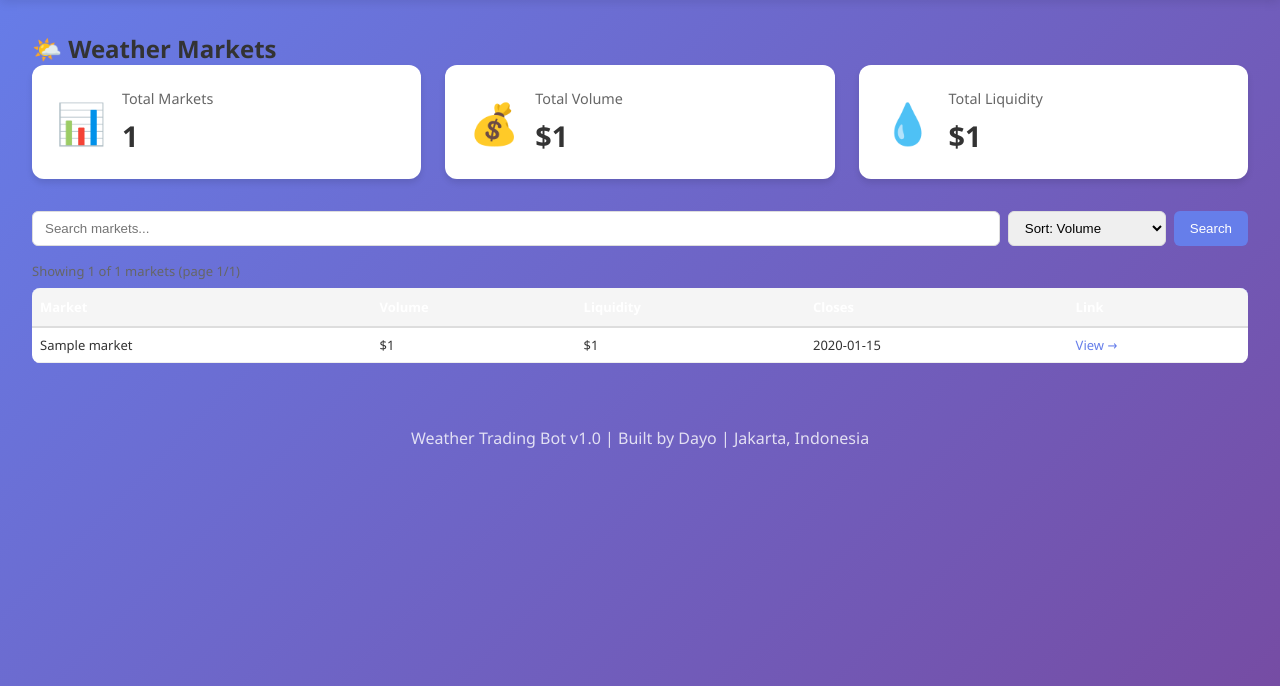
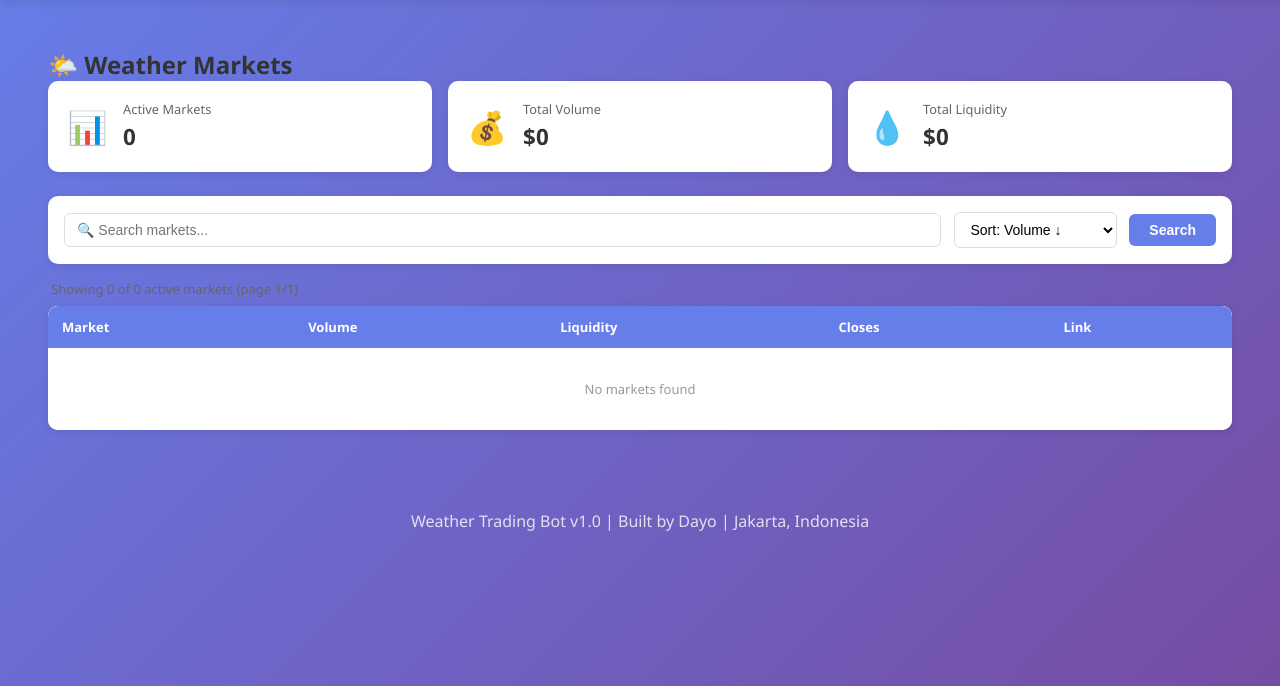
Before and after one commit to dayokun48/polymarket-weather-bot, a Flask app: page /markets in a window 1280 px wide. Shown: the part 65-751 px from the top of the page. Run offline with Flask 3, Linux system fonts and the light colour scheme; tables that the repository leaves empty hold one stand-in row (values such as "Sample post"); parts of the project's set-up code (start-up, migrations or seed data) failed here and were passed over.

Commit message:
fix: markets page - better table styling, filter past markets
- Header tabel sekarang terlihat (background ungu, teks putih)
- Filter market yang sudah expired (end_date > now)
- Badge merah untuk market < 24h, kuning untuk < 3 hari
- Pass 'now' ke template untuk kalkulasi days_left

```diff
--- a/routes/markets.py
+++ b/routes/markets.py
@@ -1,8 +1,8 @@
 """
-Markets Route
+Markets Route - filter past markets, pass now to template
 """
 from flask import Blueprint, render_template, request
-from datetime import datetime
+from datetime import datetime, timezone
 import pymysql
 import config
 
@@ -22,11 +22,12 @@ def _get_conn():
 
 @markets_bp.route('/markets')
 def list_markets():
-    search    = request.args.get('search', '')
-    sort      = request.args.get('sort', 'volume')
-    page      = int(request.args.get('page', 1))
-    per_page  = 50
-    offset    = (page - 1) * per_page
+    search   = request.args.get('search', '')
+    sort     = request.args.get('sort', 'volume')
+    page     = int(request.args.get('page', 1))
+    per_page = 50
+    offset   = (page - 1) * per_page
+    now      = datetime.now(timezone.utc)
 
     markets   = []
     total     = 0
@@ -38,14 +39,14 @@ def list_markets():
         with conn:
             with conn.cursor() as cur:
 
-                # Build WHERE clause
-                where = "WHERE 1=1"
-                args  = []
+                # Base WHERE — hanya tampilkan market yang belum expired
+                where = "WHERE (end_date IS NULL OR end_date > %s)"
+                args  = [now]
+
                 if search:
                     where += " AND question LIKE %s"
                     args.append(f"%{search}%")
 
-                # Sort options
                 order = {
                     "volume":    "volume DESC",
                     "liquidity": "liquidity DESC",
@@ -53,11 +54,9 @@ def list_markets():
                     "newest":    "first_seen DESC",
                 }.get(sort, "volume DESC")
 
-                # Total count
                 cur.execute(f"SELECT COUNT(*) as cnt FROM markets {where}", args)
                 total = cur.fetchone()["cnt"]
 
-                # Summary stats
                 cur.execute(f"""
                     SELECT SUM(volume) as tv, SUM(liquidity) as tl
                     FROM markets {where}
@@ -66,10 +65,8 @@ def list_markets():
                 total_vol = float(row["tv"] or 0)
                 total_liq = float(row["tl"] or 0)
 
-                # Paginated results
                 cur.execute(f"""
-                    SELECT id, question, category, end_date,
-                           volume, liquidity, url, last_checked
+                    SELECT id, question, end_date, volume, liquidity, url
                     FROM markets
                     {where}
                     ORDER BY {order}
@@ -93,4 +90,5 @@ def list_markets():
         total_vol   = total_vol,
         total_liq   = total_liq,
         per_page    = per_page,
+        now         = now,
     )
--- a/templates/markets.html
+++ b/templates/markets.html
@@ -1,104 +1,143 @@
 {% extends "base.html" %}
 {% block title %}Markets - Weather Trading Bot{% endblock %}
 {% block content %}
+<style>
+.markets-page { padding: 1rem; }
+.stats-grid { display: grid; grid-template-columns: repeat(3, 1fr); gap: 1rem; margin-bottom: 1.5rem; }
+.stat-card { background: white; border-radius: 10px; padding: 1.2rem; box-shadow: 0 2px 8px rgba(0,0,0,0.08); display: flex; align-items: center; gap: 1rem; }
+.stat-icon { font-size: 2rem; }
+.stat-label { font-size: 0.8rem; color: #666; margin-bottom: 0.2rem; }
+.stat-value { font-size: 1.4rem; font-weight: 700; color: #333; }
+.filter-bar { background: white; border-radius: 10px; padding: 1rem; box-shadow: 0 2px 8px rgba(0,0,0,0.08); margin-bottom: 1rem; display: flex; gap: 0.8rem; flex-wrap: wrap; align-items: center; }
+.filter-bar input { flex: 1; min-width: 200px; padding: 8px 12px; border: 1px solid #ddd; border-radius: 6px; font-size: 14px; }
+.filter-bar select { padding: 8px 12px; border: 1px solid #ddd; border-radius: 6px; font-size: 14px; background: white; }
+.filter-bar button { padding: 8px 20px; background: #667eea; color: white; border: none; border-radius: 6px; cursor: pointer; font-size: 14px; font-weight: 600; }
+.filter-bar button:hover { background: #5a6fd6; }
+.result-info { font-size: 13px; color: #666; margin-bottom: 0.5rem; padding: 0 0.2rem; }
+.markets-table-wrap { background: white; border-radius: 10px; box-shadow: 0 2px 8px rgba(0,0,0,0.08); overflow: hidden; }
+table { width: 100%; border-collapse: collapse; }
+thead { background: #667eea; }
+thead th { padding: 12px 14px; text-align: left; font-size: 13px; font-weight: 600; color: white; white-space: nowrap; }
+tbody tr { border-bottom: 1px solid #f0f0f0; transition: background 0.15s; }
+tbody tr:hover { background: #f8f9ff; }
+tbody tr:last-child { border-bottom: none; }
+tbody td { padding: 10px 14px; font-size: 13px; color: #333; }
+.td-market { max-width: 460px; line-height: 1.4; }
+.td-vol { white-space: nowrap; font-weight: 600; color: #333; }
+.td-liq { white-space: nowrap; color: #555; }
+.td-close { white-space: nowrap; color: #555; }
+.td-link a { color: #667eea; text-decoration: none; font-weight: 600; }
+.td-link a:hover { text-decoration: underline; }
+.badge-closing { background: #fff3cd; color: #856404; padding: 2px 7px; border-radius: 10px; font-size: 11px; font-weight: 600; }
+.badge-soon { background: #f8d7da; color: #842029; padding: 2px 7px; border-radius: 10px; font-size: 11px; font-weight: 600; }
+.pagination { display: flex; gap: 0.5rem; margin-top: 1rem; justify-content: center; padding-bottom: 1rem; }
+.pagination a { padding: 6px 14px; border: 1px solid #ddd; border-radius: 6px; text-decoration: none; color: #333; font-size: 13px; }
+.pagination a:hover { background: #f0f0f0; }
+.pagination .current { padding: 6px 14px; background: #667eea; color: white; border-radius: 6px; font-size: 13px; font-weight: 600; }
+</style>
+
 <div class="markets-page">
     <h2>🌤️ Weather Markets</h2>
 
     <div class="stats-grid">
         <div class="stat-card">
             <div class="stat-icon">📊</div>
-            <div class="stat-content">
-                <div class="stat-label">Total Markets</div>
+            <div>
+                <div class="stat-label">Active Markets</div>
                 <div class="stat-value">{{ total }}</div>
             </div>
         </div>
         <div class="stat-card">
             <div class="stat-icon">💰</div>
-            <div class="stat-content">
+            <div>
                 <div class="stat-label">Total Volume</div>
                 <div class="stat-value">${{ "{:,.0f}".format(total_vol) }}</div>
             </div>
         </div>
         <div class="stat-card">
             <div class="stat-icon">💧</div>
-            <div class="stat-content">
+            <div>
                 <div class="stat-label">Total Liquidity</div>
                 <div class="stat-value">${{ "{:,.0f}".format(total_liq) }}</div>
             </div>
         </div>
     </div>
 
-    <div class="filters" style="margin: 1rem 0; display:flex; gap:1rem; align-items:center; flex-wrap:wrap;">
-        <form method="get" style="display:flex; gap:0.5rem; flex-wrap:wrap; width:100%;">
-            <input type="text" name="search" value="{{ search }}"
-                   placeholder="Search markets..."
-                   style="flex:1; min-width:200px; padding:8px 12px; border:1px solid #ddd; border-radius:6px;">
-            <select name="sort" onchange="this.form.submit()"
-                    style="padding:8px 12px; border:1px solid #ddd; border-radius:6px;">
-                <option value="volume"    {% if sort=='volume'    %}selected{% endif %}>Sort: Volume</option>
-                <option value="liquidity" {% if sort=='liquidity' %}selected{% endif %}>Sort: Liquidity</option>
+    <div class="filter-bar">
+        <form method="get" style="display:contents;">
+            <input type="text" name="search" value="{{ search }}" placeholder="🔍 Search markets...">
+            <select name="sort" onchange="this.form.submit()">
+                <option value="volume"    {% if sort=='volume'    %}selected{% endif %}>Sort: Volume ↓</option>
+                <option value="liquidity" {% if sort=='liquidity' %}selected{% endif %}>Sort: Liquidity ↓</option>
                 <option value="end_date"  {% if sort=='end_date'  %}selected{% endif %}>Sort: Closing Soon</option>
                 <option value="newest"    {% if sort=='newest'    %}selected{% endif %}>Sort: Newest</option>
             </select>
-            <button type="submit" style="padding:8px 16px; background:#667eea; color:white; border:none; border-radius:6px; cursor:pointer;">
-                Search
-            </button>
+            <button type="submit">Search</button>
         </form>
     </div>
 
-    <div style="font-size:13px; color:#666; margin-bottom:0.5rem;">
-        Showing {{ markets|length }} of {{ total }} markets
+    <div class="result-info">
+        Showing {{ markets|length }} of {{ total }} active markets
         (page {{ page }}/{{ total_pages }})
     </div>
 
-    <table style="width:100%; border-collapse:collapse; font-size:13px;">
+    <div class="markets-table-wrap">
+        <table>
             <thead>
-            <tr style="background:#f5f5f5; text-align:left;">
-                <th style="padding:10px 8px; border-bottom:2px solid #ddd;">Market</th>
-                <th style="padding:10px 8px; border-bottom:2px solid #ddd; white-space:nowrap;">Volume</th>
-                <th style="padding:10px 8px; border-bottom:2px solid #ddd; white-space:nowrap;">Liquidity</th>
-                <th style="padding:10px 8px; border-bottom:2px solid #ddd; white-space:nowrap;">Closes</th>
-                <th style="padding:10px 8px; border-bottom:2px solid #ddd;">Link</th>
+                <tr>
+                    <th>Market</th>
+                    <th>Volume</th>
+                    <th>Liquidity</th>
+                    <th>Closes</th>
+                    <th>Link</th>
                 </tr>
             </thead>
             <tbody>
                 {% for m in markets %}
-            <tr style="border-bottom:1px solid #eee;">
-                <td style="padding:8px; max-width:500px;">
+                {% set days_left = ((m.end_date - now).total_seconds() / 86400) if m.end_date else 999 %}
+                <tr>
+                    <td class="td-market">
                         {{ (m.question or '')[:100] }}{% if (m.question or '')|length > 100 %}...{% endif %}
                     </td>
-                <td style="padding:8px; white-space:nowrap;">${{ "{:,.0f}".format(m.volume or 0) }}</td>
-                <td style="padding:8px; white-space:nowrap;">${{ "{:,.0f}".format(m.liquidity or 0) }}</td>
-                <td style="padding:8px; white-space:nowrap;">
-                    {% if m.end_date %}{{ m.end_date.strftime('%Y-%m-%d') }}{% else %}—{% endif %}
+                    <td class="td-vol">${{ "{:,.0f}".format(m.volume or 0) }}</td>
+                    <td class="td-liq">${{ "{:,.0f}".format(m.liquidity or 0) }}</td>
+                    <td class="td-close">
+                        {% if m.end_date %}
+                            {% if days_left < 1 %}
+                                <span class="badge-soon">< 24h</span>
+                            {% elif days_left < 3 %}
+                                <span class="badge-closing">{{ m.end_date.strftime('%b %d') }}</span>
+                            {% else %}
+                                {{ m.end_date.strftime('%b %d, %Y') }}
+                            {% endif %}
+                        {% else %}—{% endif %}
                     </td>
-                <td style="padding:8px;">
+                    <td class="td-link">
                         {% if m.url %}
-                    <a href="{{ m.url }}" target="_blank"
-                       style="color:#667eea; text-decoration:none;">View →</a>
+                        <a href="{{ m.url }}" target="_blank">View →</a>
                         {% endif %}
                     </td>
                 </tr>
                 {% endfor %}
+                {% if not markets %}
+                <tr>
+                    <td colspan="5" style="text-align:center; padding: 2rem; color:#999;">
+                        No markets found
+                    </td>
+                </tr>
+                {% endif %}
             </tbody>
         </table>
+    </div>
 
     {% if total_pages > 1 %}
-    <div style="display:flex; gap:0.5rem; margin-top:1rem; justify-content:center;">
+    <div class="pagination">
         {% if page > 1 %}
-        <a href="?page={{ page-1 }}&search={{ search }}&sort={{ sort }}"
-           style="padding:6px 12px; border:1px solid #ddd; border-radius:4px; text-decoration:none; color:#333;">
-            ← Prev
-        </a>
+        <a href="?page={{ page-1 }}&search={{ search }}&sort={{ sort }}">← Prev</a>
         {% endif %}
-        <span style="padding:6px 12px; background:#667eea; color:white; border-radius:4px;">
-            {{ page }} / {{ total_pages }}
-        </span>
+        <span class="current">{{ page }} / {{ total_pages }}</span>
         {% if page < total_pages %}
-        <a href="?page={{ page+1 }}&search={{ search }}&sort={{ sort }}"
-           style="padding:6px 12px; border:1px solid #ddd; border-radius:4px; text-decoration:none; color:#333;">
-            Next →
-        </a>
+        <a href="?page={{ page+1 }}&search={{ search }}&sort={{ sort }}">Next →</a>
         {% endif %}
     </div>
     {% endif %}
```
Lines whose indentation alone changed are shown as unchanged.
